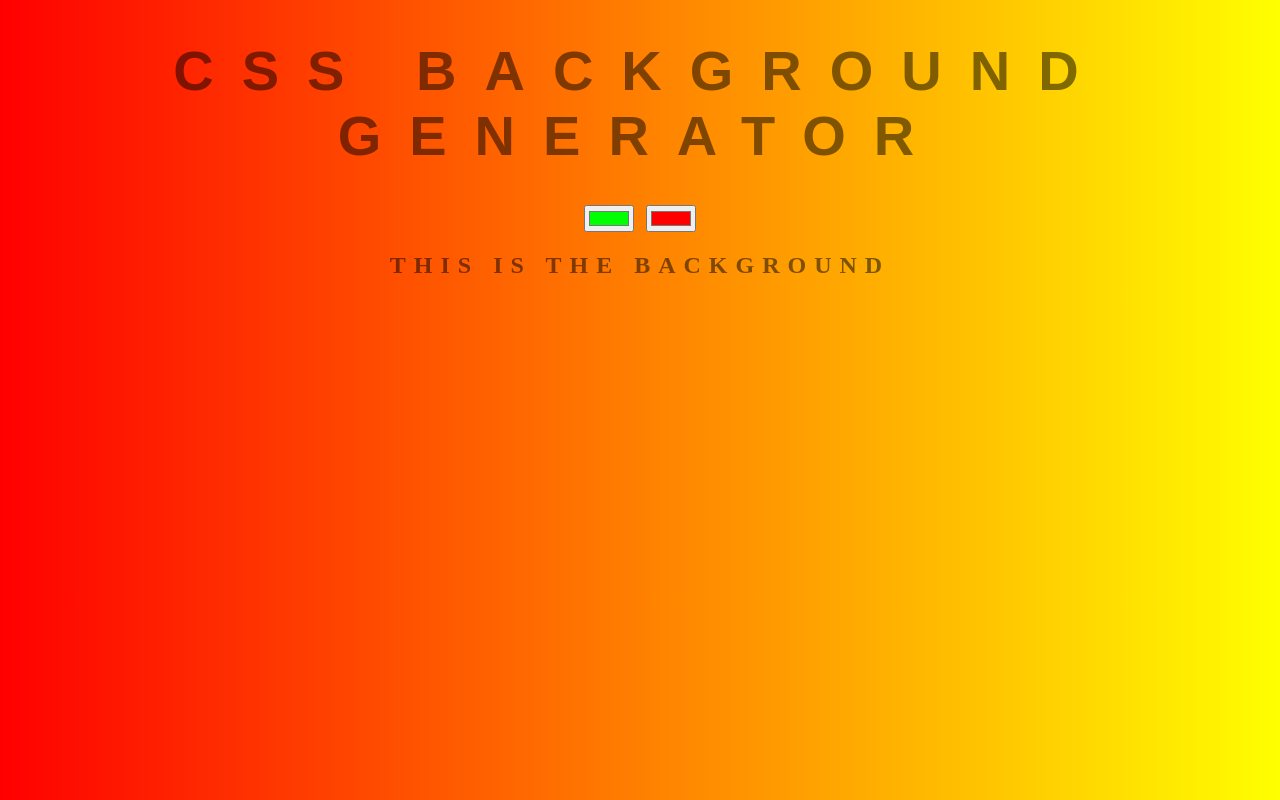
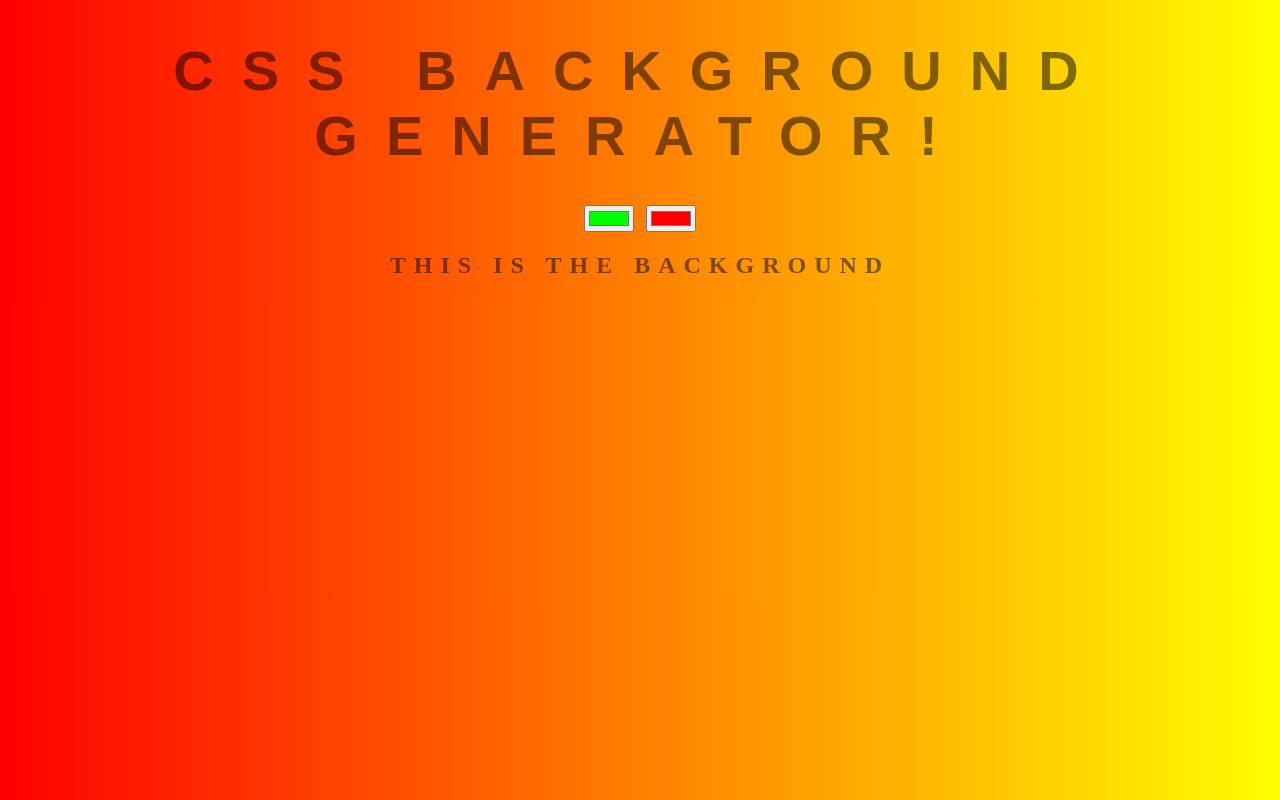
Before and after one commit to andrewmcl6081/background-generator, a plain HTML site: page index.html in a window 1280 px wide. Drawn offline with Linux system fonts and the light colour scheme.

Commit message:
Modified h1 element

```diff
--- a/index.html
+++ b/index.html
@@ -8,7 +8,7 @@
     <title>Document</title>
 </head>
 <body id="gradient">
-    <h1>CSS Background Generator</h1>
+    <h1>CSS Background Generator!</h1>
     <input class="color1" type="color" name="color1" value="#00FF00">
     <input class="color2" type="color" name="color2" value="#FF0000">
     <h2>This is the background</h2>
```
